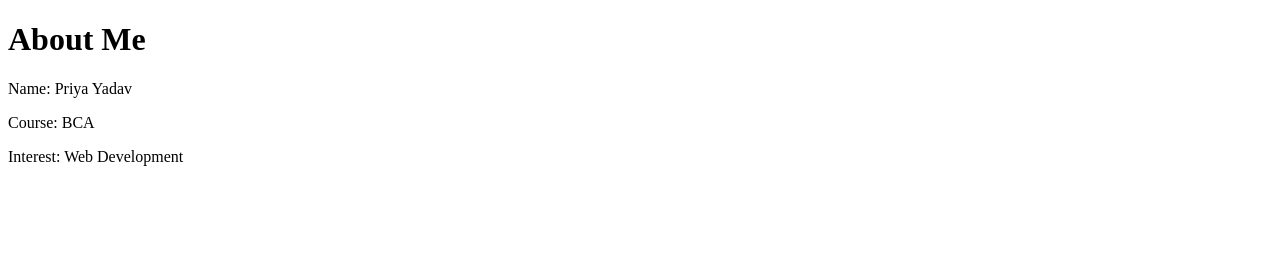
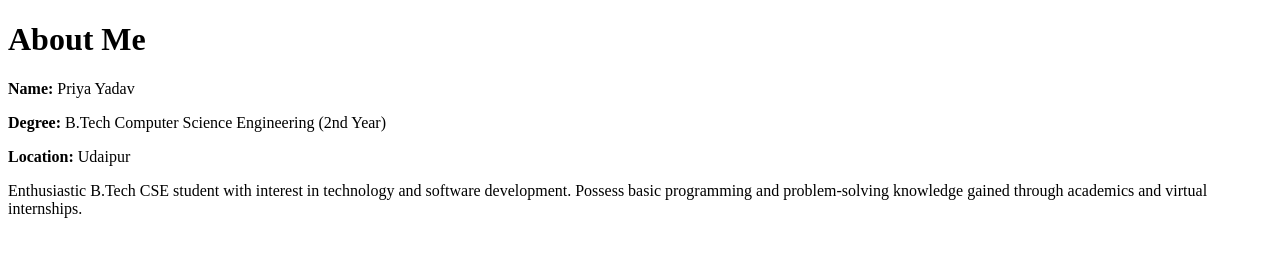
Before and after one commit to priyayadav25/personal-portfolio, a plain HTML site: page frontend/about.html in a window 1280 px wide. Drawn offline with Linux system fonts and the light colour scheme.

Commit message:
Update about.html

```diff
--- a/frontend/about.html
+++ b/frontend/about.html
@@ -7,9 +7,14 @@
 
 <h1>About Me</h1>
 
-<p>Name: Priya Yadav</p>
-<p>Course: BCA</p>
-<p>Interest: Web Development</p>
+<p><b>Name:</b> Priya Yadav</p>
+<p><b>Degree:</b> B.Tech Computer Science Engineering (2nd Year)</p>
+<p><b>Location:</b> Udaipur</p>
+
+<p>
+Enthusiastic B.Tech CSE student with interest in technology and software development.
+Possess basic programming and problem-solving knowledge gained through academics and virtual internships.
+</p>
 
 </body>
 </html>
```
